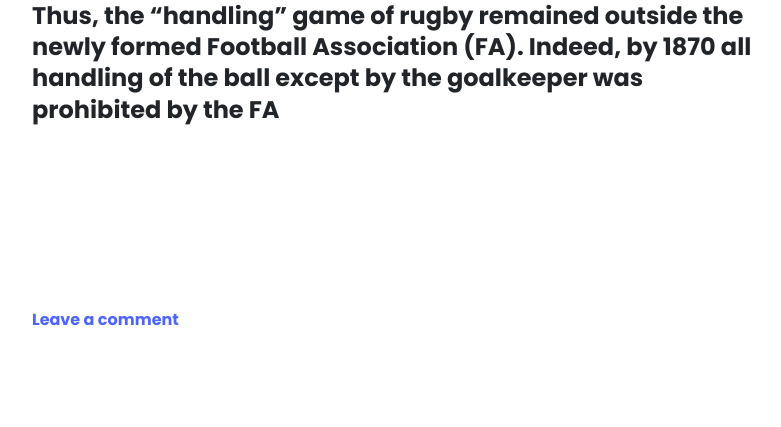
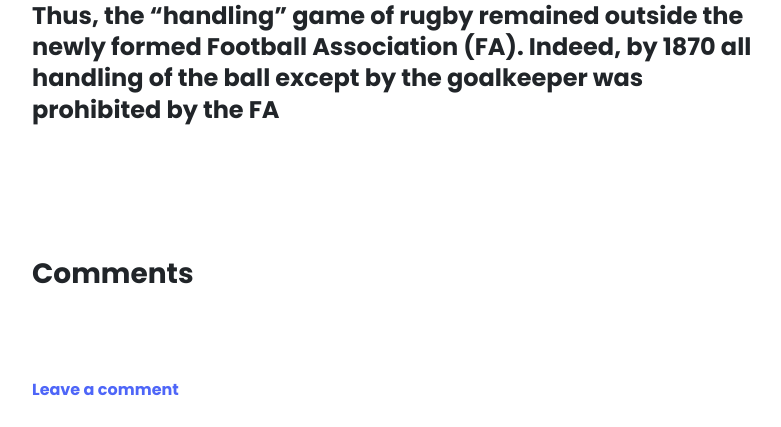
Before and after one commit to nbe777/Justblog, a Django app: page /blogdetails/1 in a window 1280 px wide. Shown: the part 1764-2191 px from the top of the page, without its empty margins (243-1024 px from the left). Before the commit the page ends 2090 px from the top, so only its background shows below. Run offline with Django 3.2, Linux system fonts and the light colour scheme; data comes from the database, SQL or seed files in the repository; data that the repository does not hold is empty; some libraries are stand-ins or nearby versions; some web fonts are replaced.

Commit message:
Update blogdetails.html

```diff
--- a/Justblog/templates/blogdetails.html
+++ b/Justblog/templates/blogdetails.html
@@ -32,6 +32,8 @@
 
 
               <!-- comment-->
+              <h3> Comments </h3>
+               <br>
               {% for comment in comments %}
                 <h5> Comments </h5>
                   <br>
```
